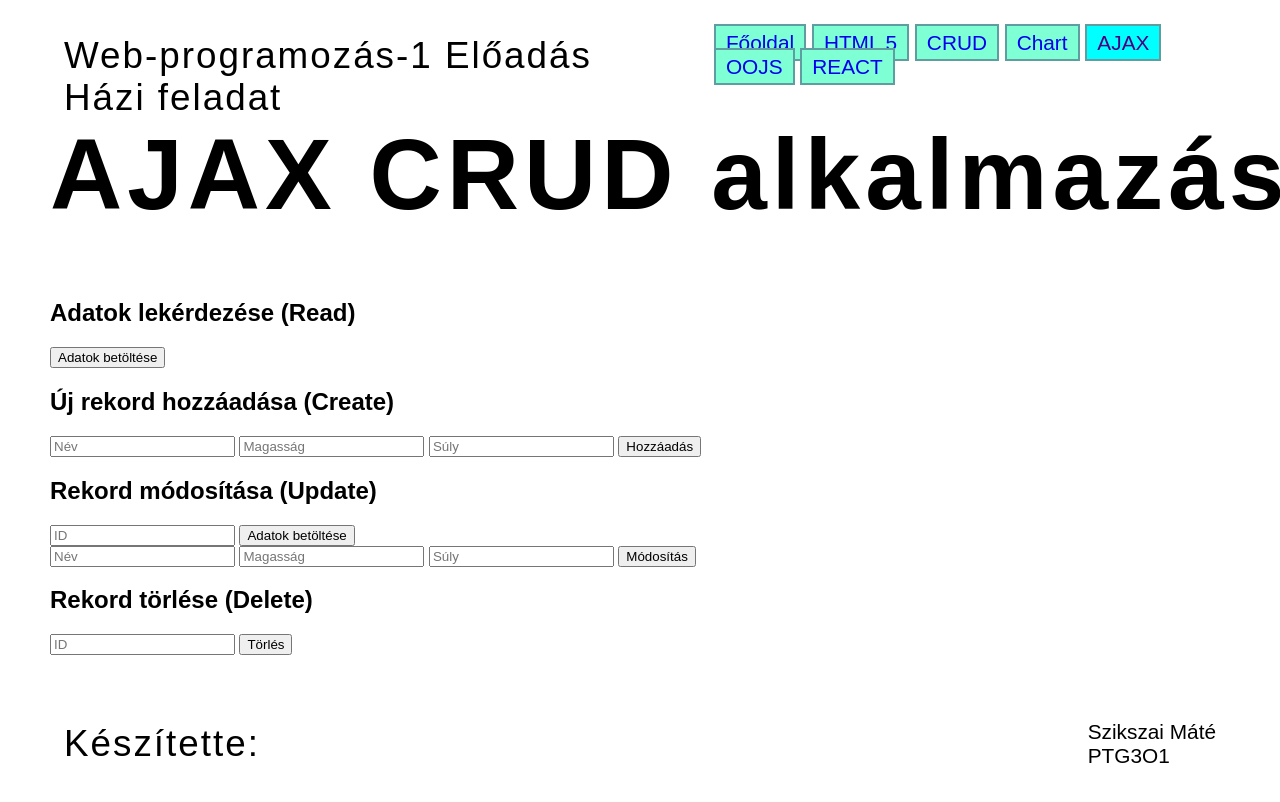
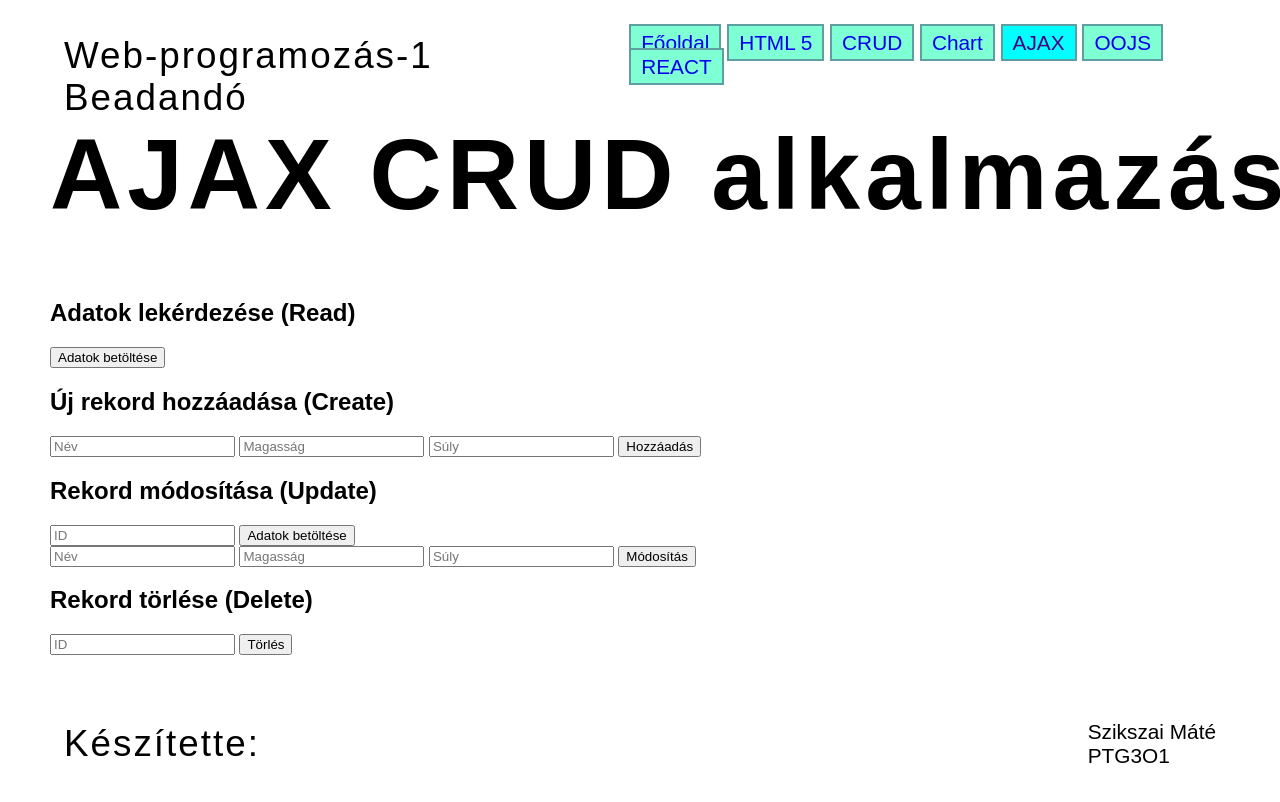
Before and after one commit to GitForGudHub/Web-prog-1-EA-BEAD, a plain HTML site: page ajax.html in a window 1280 px wide. Shown: the top 802 px of the page. Drawn offline with nearby package versions, Linux system fonts and the light colour scheme; a web font is replaced by a local one.

Commit message:
final commit hopefully

```diff
--- a/ajax.html
+++ b/ajax.html
@@ -7,7 +7,7 @@
   <link rel="stylesheet" href="Assets/Styles/header-footer.css">
 
   <header>
-    <h1>Web-programozás-1 Előadás Házi feladat</h1>
+    <h1>Web-programozás-1 Beadandó</h1>
     <nav>
       <ul>
           <a href="index.html">Főoldal</a>
```
